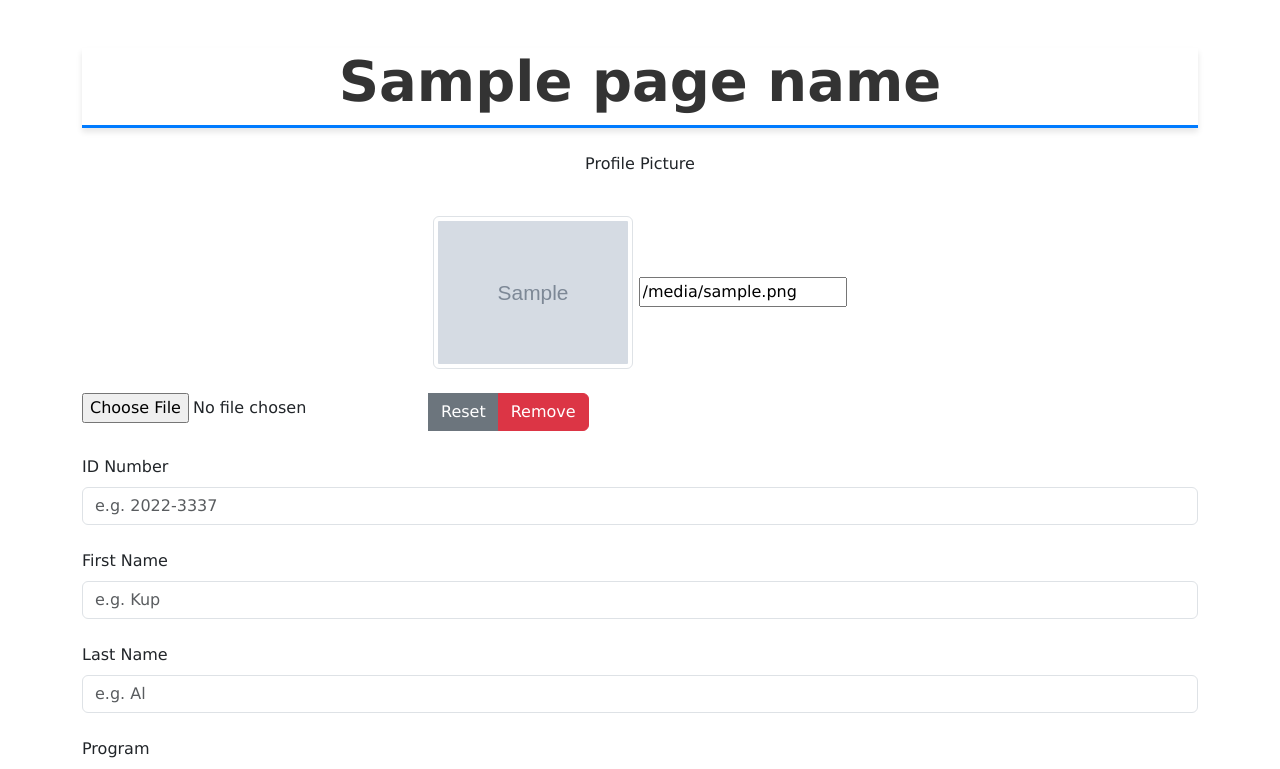
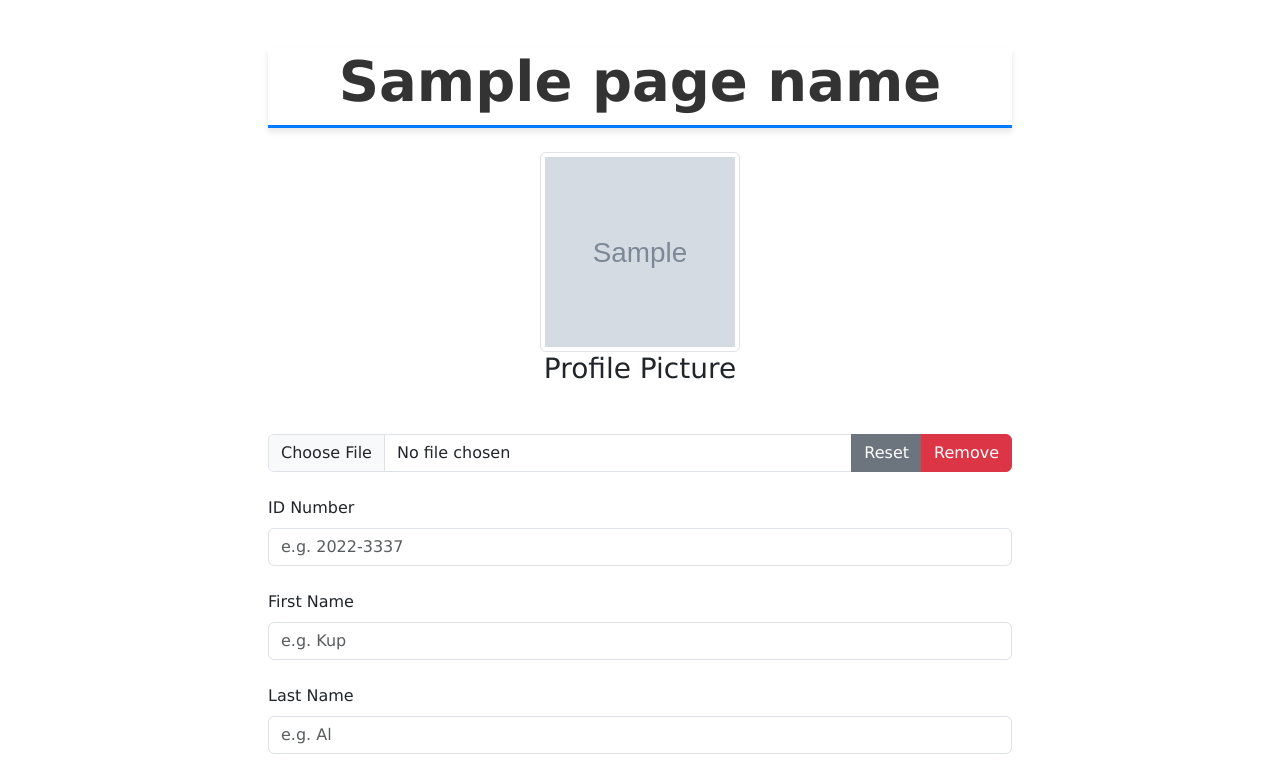
Before and after one commit to onLine69/CCC181_SSIS, a Flask app: template app_module/templates/students/studentForms.html in a window 1280 px wide. Shown: the part 56-825 px from the top of the page. Run offline with Flask 3, Linux system fonts and the light colour scheme; the template is opened without the code that fills it: values that come from a table or form of the project are taken from there, most other values are stand-ins (such as "Sample title", 1, 10 or a date in 2020); grey boxes marked "Sample" are stand-in pictures; some libraries are stand-ins or nearby versions.

Commit message:
Finished the Add Profile Pic function for Students

```diff
--- /dev/null
+++ b/app_module/static/javascript/students/profilePictureHandler.js
@@ -0,0 +1,48 @@
+const defaultImage = document.getElementById('default-profile').value;
+const originalImageSrc = document.getElementById('alt-profile').value; // Store the original image source
+
+function preview(size) {
+    var fileInput = document.getElementById('profile-picture');
+    var image_profile = document.getElementById('studentImage');
+    var alt_path = document.getElementById('alt-profile');
+
+    var file = fileInput.files[0];
+    var fileSize = (file.size / (1024 * 1024)).toFixed(2);
+
+
+    // Validate file type
+    if (!['image/jpg', 'image/jpeg', 'image/png'].includes(file.type)) {
+        image_profile.src = originalImageSrc; // Reset image to default
+        // Reset the input to force the filename to clear
+        fileInput.type = '';
+        fileInput.type = 'file';
+        alert("Please select a valid image file (JPG, JPEG, or PNG).");
+        return;
+    }
+
+    if (fileSize > size) {
+        image_profile.src = originalImageSrc;
+        // Reset the input to force the filename to clear
+        fileInput.type = '';
+        fileInput.type = 'file';
+        alert(`File size must be less than ${size} MB.`);
+        return;
+    }
+
+    image_profile.src = URL.createObjectURL(event.target.files[0]);
+    alt_path.value = image_profile.src;
+}
+
+function resetPic() {
+    // Clear the file input and restore the original image
+    document.getElementById('profile-picture').value = '';
+    document.getElementById('alt-profile').value = originalImageSrc;
+    document.getElementById('studentImage').src = originalImageSrc; // Restore the original image
+}
+
+function removePic() {
+    // Restore the default image and clear the file input
+    document.getElementById('profile-picture').value = '';
+    document.getElementById('alt-profile').value = defaultImage;
+    document.getElementById('studentImage').src = defaultImage; // Set to default image
+}
--- a/app_module/templates/colleges/collegeForms.html
+++ b/app_module/templates/colleges/collegeForms.html
@@ -3,7 +3,7 @@
 {% block title %}{{ page_name }}{% endblock %}
 
 {% block content %}
-<div class="container mt-4">
+<div class="container mt-4" style="width: 60%;">
     <div class="form-title text-center mb-4">
         <h1 class="display-4">{{ page_name }}</h1>
     </div>
--- a/app_module/templates/programs/programForms.html
+++ b/app_module/templates/programs/programForms.html
@@ -3,7 +3,7 @@
 {% block title %}{{ page_name }}{% endblock %}
 
 {% block content %}
-<div class="container mt-4">
+<div class="container mt-4" style="width: 60%;">
     <div class="form-title text-center mb-4">
         <h1 class="display-4">{{ page_name }}</h1>
     </div>
--- a/app_module/templates/students/studentForms.html
+++ b/app_module/templates/students/studentForms.html
@@ -3,15 +3,13 @@
 {% block title %}{{ page_name }}{% endblock %}
 
 {% block content %}
-<div class="container mt-4">
+<div class="container mt-4" style="width: 60%;">
     <div class="form-title text-center mb-4">
         <h1 class="display-4">{{ page_name }}</h1>
     </div>
 
     <!-- Form action URL is determined by whether we are adding or editing a student -->
-    <form
-        action="{{ url_for('students.edit', original_student_id=original_student_id) if original_student_id else url_for('students.add') }}"
-        method="post" class="needs-validation" enctype="multipart/form-data">
+    <form action="{{ url_for('students.edit', original_student_id=original_student_id) if original_student_id else url_for('students.add') }}" method="post" class="needs-validation" enctype="multipart/form-data">
         {{ form.csrf_token() }}
 
         <!-- Hidden input for the original student ID (for editing) -->
@@ -19,18 +17,24 @@
         <input type="hidden" id="original-student-id" name="original-student-id" value="{{ original_student_id }}">
         {% endif %}
 
+        <!-- Profile Picture -->
         <div class="mb-4 text-center">
-            <p>Profile Picture</p> <br>
-            <img id="studentImage" src="{{ profile_picture_data }}" alt="{{ form.id_number.data }}"
-                class="img-fluid img-thumbnail" height="200" width="200">
-            <input type="text" name="alt-profile" id="alt-profile" value="{{ profile_picture_data }}">
-            <div class="input-group mt-4">
-                <input type="file" id="profile-picture" name="profile-picture" accept=".jpg, .jpeg, .png" onchange="preview()">
-                <button class="btn btn-secondary" type="button" id="resetButton" onclick="resetPic()">Reset</button>
-                <button class="btn btn-danger" type="button" id="removeButton" onclick="removePic()">Remove</button>
+            <div>
+                <img id="studentImage" src="{{ profile_picture_data }}" alt="{{ form.id_number.data }}" class="img-fluid img-thumbnail" style="height: 200px; width: 200px;">
+                <p class="h3">Profile Picture</p> <br>
+            </div>
+
+            <!-- Only for checking if the user changes the profile picture -->
+            <input type="hidden" name="alt-profile" id="alt-profile" value="{{ profile_picture_data }}" readonly>
+            <!-- For the javascript file, setting the default picture -->
+            <input type="hidden" name="default-profile" id="default-profile" value="{{ url_for('static', filename='images/icons/default_profile.png') }}" readonly>
+
+            <div class="input-group mt-3">
+                <input type="file" class="form-control" id="profile-picture" name="profile-picture" accept=".jpg, .jpeg, .png" onchange="preview(5)" title="Size must be less than 5MB">
+                <button class="btn btn-secondary" type="button" id="resetButton" onclick="resetPic()" title="Reset to the original image">Reset</button>
+                <button class="btn btn-danger" type="button" id="removeButton" onclick="removePic()" title="Remove the image">Remove</button>
             </div>
         </div>
-
 
         <!-- Form group for ID Number -->
         <div class="mb-4">
@@ -98,31 +102,6 @@
     </form>
 </div>
 
-
 <script type="text/javascript" src='{{ url_for("static", filename="javascript/students/confirmForm.js") }}'></script>
-<script>
-    const originalImageSrc = "{{ profile_picture_data }}"; // Store the original image source
-
-    function preview() {
-        studentImage.src=URL.createObjectURL(event.target.files[0]);
-        document.getElementById('alt-profile').value = studentImage.src;
-    }
-
-    function resetPic() {
-        // Clear the file input and restore the original image
-        document.getElementById('profile-picture').value = '';
-        document.getElementById('alt-profile').value = originalImageSrc;
-        document.getElementById('studentImage').src = originalImageSrc; // Restore the original image
-    }
-
-    function removePic() {
-        // Restore the default image and clear the file input
-        const defaultImage = "{{ url_for('static', filename='images/icons/default_profile.png') }}";
-        document.getElementById('profile-picture').value = '';
-        document.getElementById('alt-profile').value = defaultImage;
-        document.getElementById('studentImage').src = defaultImage; // Set to default image
-    }
-
-
-</script>
+<script type="text/javascript" src='{{ url_for("static", filename="javascript/students/profilePictureHandler.js") }}'></script>
 {% endblock %}
```
Also changed, not shown: app_module/students/controller.py (+1 -7 lines), app_module/students/routes.py (+36 -10 lines), app_module/templates/students/students.html (+1 -8 lines).
